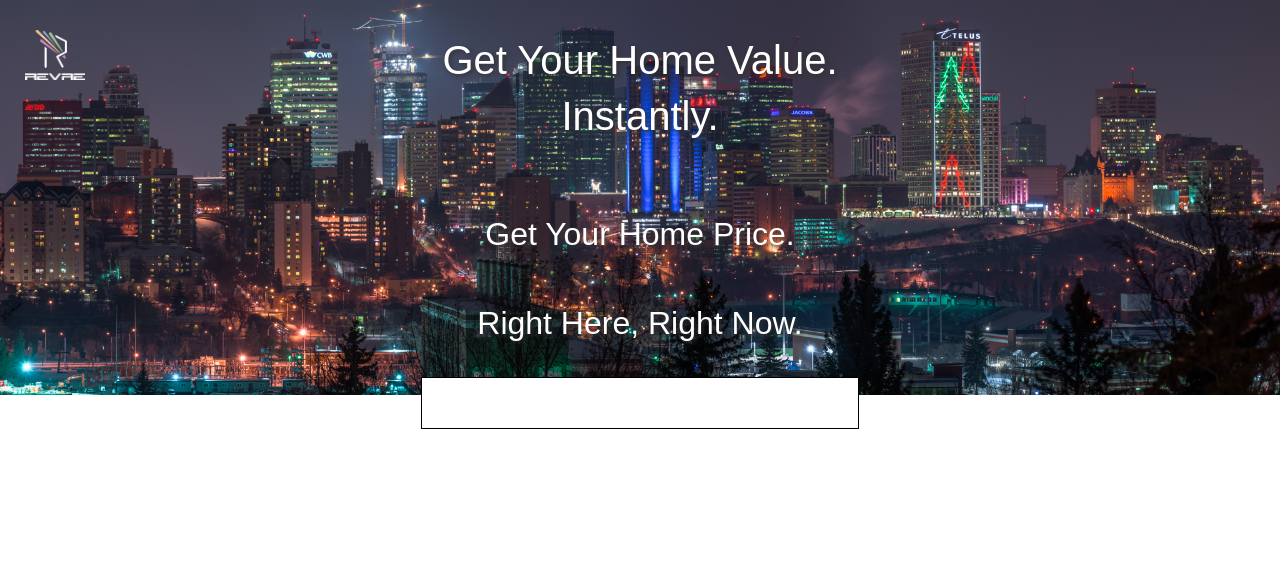
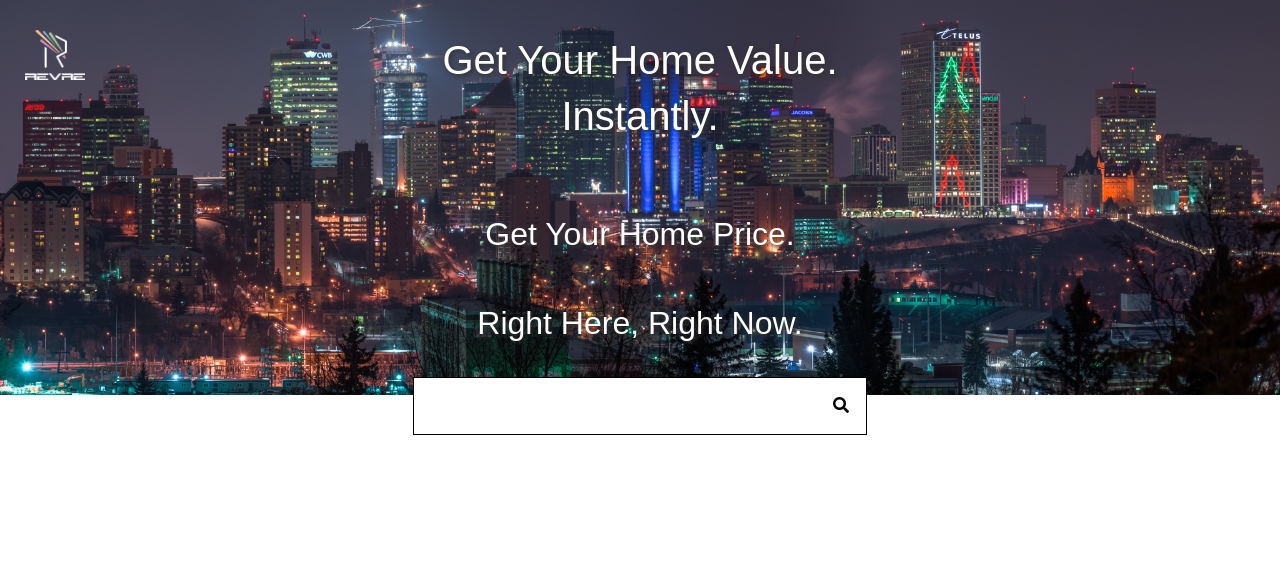
Before and after one commit to MattMont/Django, a Django app: page /homevalue/ in a window 1280 px wide. Shown: the top 567 px of the page. Run offline with Django 3.2, Linux system fonts and the light colour scheme; some libraries are stand-ins or nearby versions.

Commit message:
add search icon

```diff
--- a/testSite/homevalue/templates/autoaddress.html
+++ b/testSite/homevalue/templates/autoaddress.html
@@ -15,6 +15,7 @@ https://developers.google.com/maps/documentation/javascript/examples/places-auto
     {% load static %}
     <link rel="stylesheet" href="{% static 'homevalue/css/autoaddress.css' %}">
     <link type="text/css" rel="stylesheet" href="https://fonts.googleapis.com/css?family=Roboto:300,400,500">
+    <link rel="stylesheet" href="https://use.fontawesome.com/releases/v5.5.0/css/all.css" integrity="sha384-B4dIYHKNBt8Bc12p+WXckhzcICo0wtJAoU8YZTY5qE0Id1GSseTk6S+L3BlXeVIU" crossorigin="anonymous">
     <script src="{% static 'homevalue/js/autoaddress.js' %}"></script>
     <script src="https://cdnjs.cloudflare.com/ajax/libs/jquery/3.3.1/jquery.min.js"></script>
   </head>
@@ -54,7 +55,7 @@ https://developers.google.com/maps/documentation/javascript/examples/places-auto
                       {% csrf_token %}
                       {{ form }}
                       <button type="submit" class="search-btn">
-                           <span class="glyphicon glyphicon-search" aria-hidden="true"></span>
+                           <i class="fas fa-search"></i>
                       </button>
                 </form>
             </div>
```
